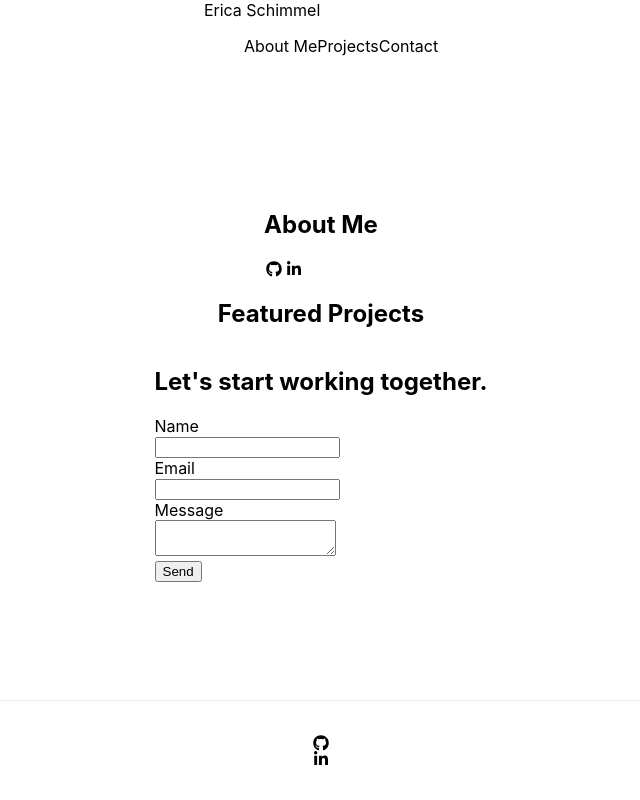
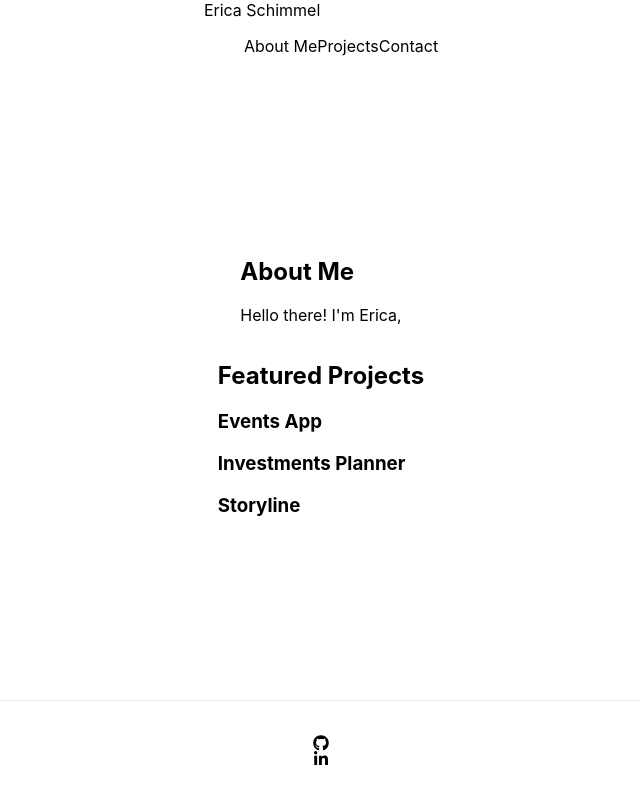
Before and after one commit to OccassionalDev/portfolio-next, a Next.js app: page / in a window 1280 px wide. Shown: the whole page, without its empty margins (319-959 px from the left). Built offline with nearby package versions, Linux system fonts and the light colour scheme.

Commit message:
installed bootstrap, updated next

```diff
--- a/package.json
+++ b/package.json
@@ -12,8 +12,9 @@
     "@fortawesome/free-brands-svg-icons": "^5.15.1",
     "@fortawesome/free-solid-svg-icons": "^5.15.1",
     "@fortawesome/react-fontawesome": "^0.1.13",
+    "bootstrap": "^5.0.0-beta2",
     "emailjs-com": "^2.6.4",
-    "next": "10.0.1",
+    "next": "^10.0.8",
     "react": "17.0.1",
     "react-dom": "17.0.1",
     "react-modal": "^3.12.1",
--- a/pages/index.js
+++ b/pages/index.js
@@ -31,18 +31,18 @@ export default function Home() {
 
 				<div id="about">
 					<h2>About Me</h2>
-					<SocialIcons />
+					<p>Hello there! I'm Erica,</p>
 				</div>
 
 				<div id="projects">
 					<h2>Featured Projects</h2>
+
+					<h3>Events App</h3>
+					<h3>Investments Planner</h3>
+					<h3>Storyline</h3>
 				</div>
 
-				<div id="contact">
-					<h2>Let's start working together.</h2>
-
-					<EmailForm />
-				</div>
+				<div id="contact"></div>
 
 				<div id="blog"></div>
 			</main>
```
Also changed, not shown: 1 other file (tests, documents, lock files or other folders).
